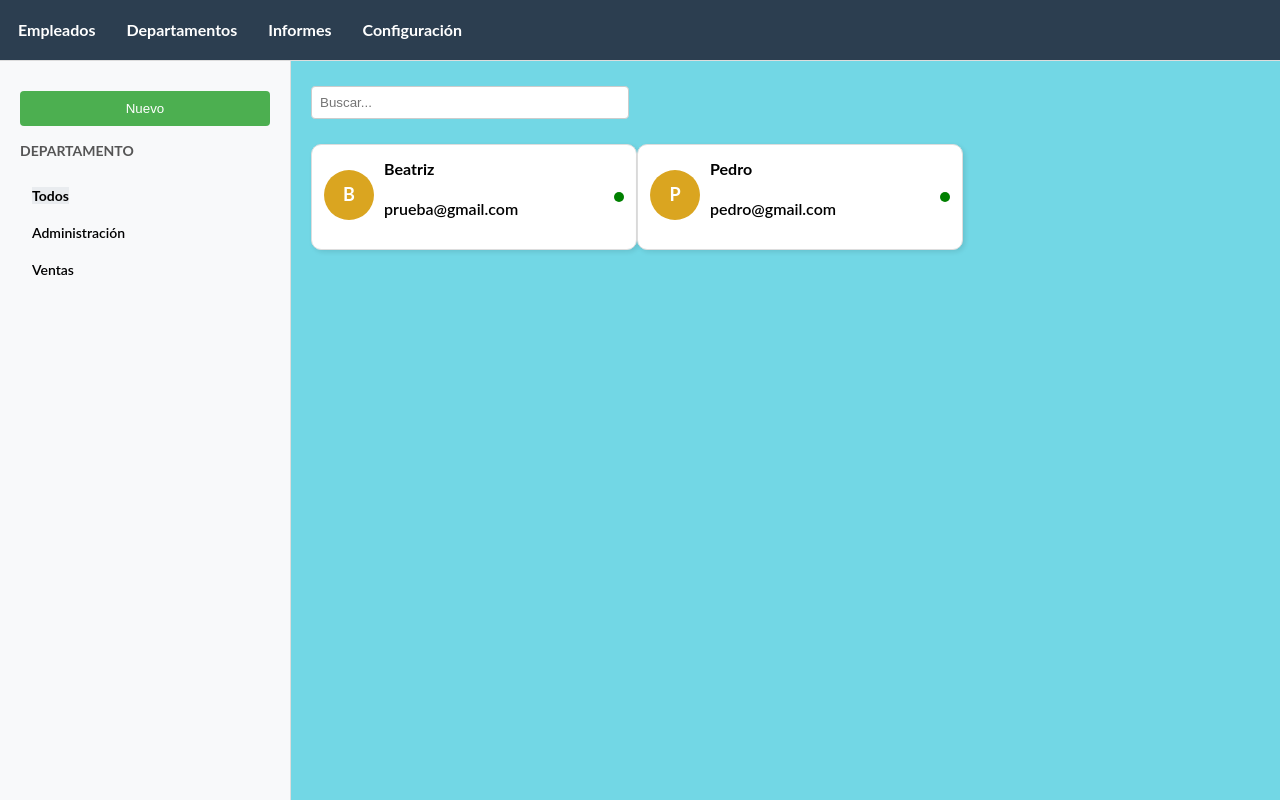
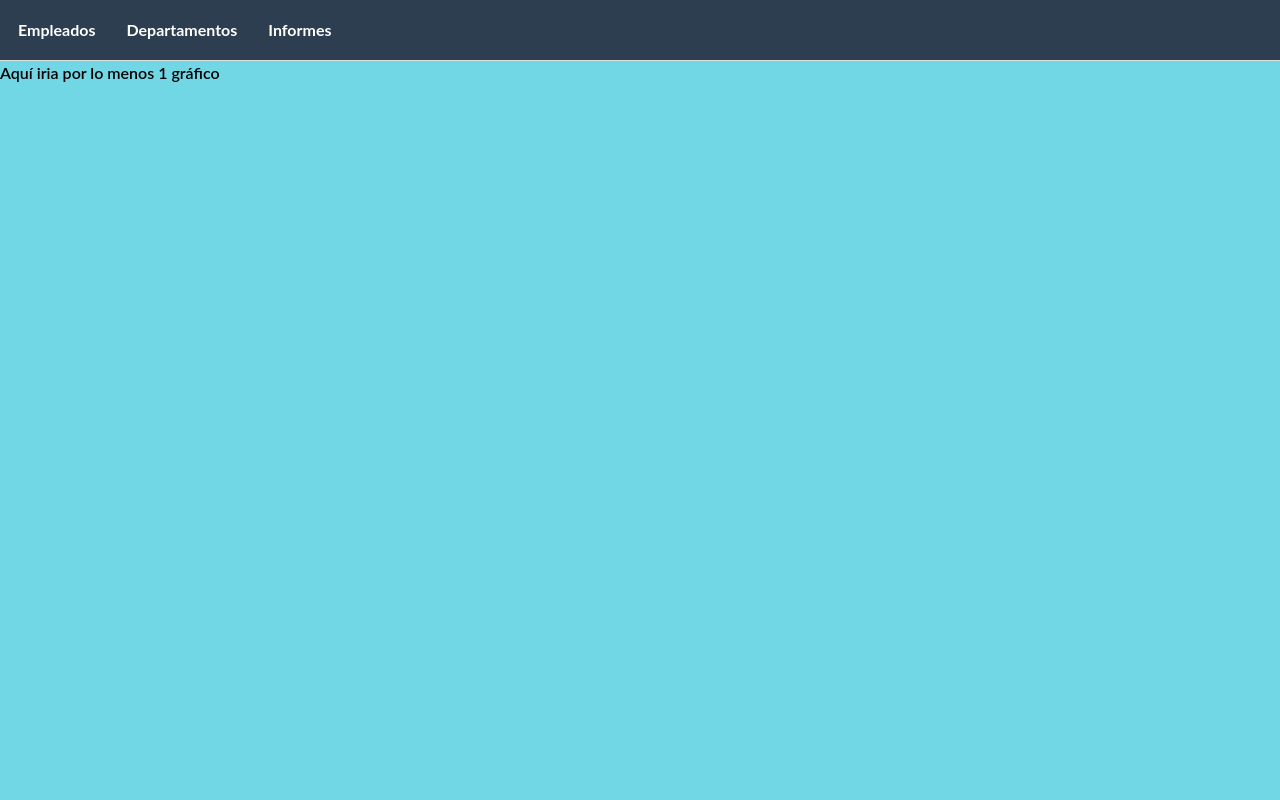
Before and after one commit to beamm536/sistema-gestion-empresarial, a Svelte app in the folder sge-odoo/: page / in a window 1280 px wide. Both pictures are taken after a click on the link "Informes". Built offline with nearby package versions, Linux system fonts and the light colour scheme.

Commit message:
Barra nav lista para meter informes

```diff
--- a/sge-odoo/src/components/empleados/EmpleadosVista.svelte
+++ b/sge-odoo/src/components/empleados/EmpleadosVista.svelte
@@ -3,6 +3,7 @@
     import Departamentos from "./Vistas/departamentos.svelte";
     import Jerarquiasdepartamentos from "./Vistas/jerarquiasdepartamentos.svelte";
     import EliminarEmpleados from "./Vistas/eliminarEmpleados.svelte";
+    import Informes from "./Vistas/informes.svelte";
 
     let vistaActual = "principal";
     let mostrarDropdownEmpleados = false; // Controla si se muestra el dropdown de empleados
@@ -56,8 +57,8 @@
                     {/if}
                 </div>
 
-                <a href="#">Informes</a>
-                <a href="#">Configuración</a>
+                <a href="#"on:click|preventDefault={() => cambiarVista("informes")}>Informes</a>
+
             </div>
         </div>
 
@@ -70,6 +71,8 @@
             <Departamentos />
         {:else if vistaActual === "jerarquias"}
             <Jerarquiasdepartamentos />
+        {:else if vistaActual === "informes"}
+            <Informes/>
         {/if}
     </div>
 </div>
--- /dev/null
+++ b/sge-odoo/src/components/empleados/Vistas/informes.svelte
@@ -0,0 +1 @@
+<div>Aquí iria por lo menos 1 gráfico</div>
```
